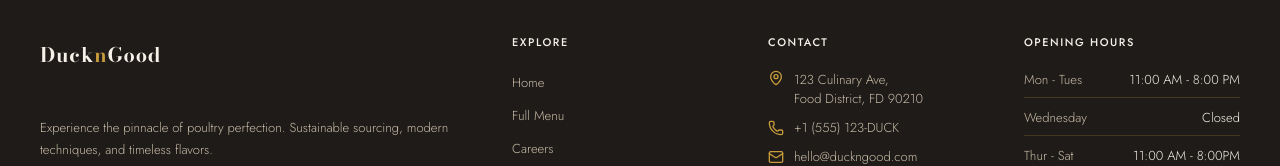
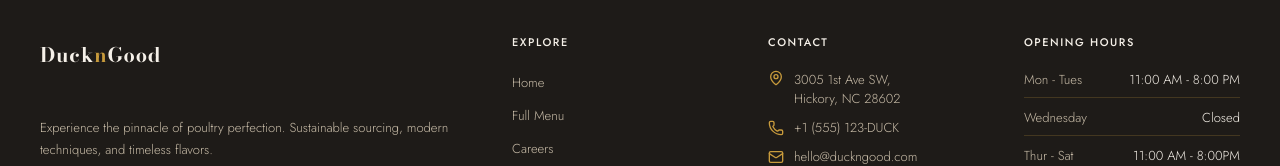
Before and after one commit to Reyyahs/DuckNGood_Webpage_Project, a Next.js app: page / in a window 1280 px wide. Shown: the part 2889-3055 px from the top of the page. Built offline with nearby package versions, Linux system fonts and the light colour scheme.

Commit message:
fix: update address to 3005 1st Ave SW, Hickory, NC 28602

```diff
--- a/app/contact/page.tsx
+++ b/app/contact/page.tsx
@@ -25,9 +25,9 @@ export default function Contact() {
               </div>
               <h3 className="info-card-title">Location</h3>
               <p className="info-card-text">
-                123 Culinary Ave,
+                3005 1st Ave SW,
                 <br />
-                Food District, FD 90210
+                Hickory, NC 28602
               </p>
             </div>
 
--- a/components/layout/Footer.tsx
+++ b/components/layout/Footer.tsx
@@ -81,9 +81,9 @@ export default function Footer() {
               <li className="contact-item">
                 <MapPin className="contact-icon" />
                 <span>
-                  123 Culinary Ave,
+                  3005 1st Ave SW,
                   <br />
-                  Food District, FD 90210
+                  Hickory, NC 28602
                 </span>
               </li>
               <li className="contact-item center-align">
--- a/lib/constants.ts
+++ b/lib/constants.ts
@@ -24,7 +24,7 @@ Key Menu Highlights:
 - Drinks: Bubble Tea, Boba, Thai Tea, Mangonada, Sweet Tea, Hot Tea, and more.
 
 Restaurant Details:
-- Address: 123 Culinary Ave, Food District, FD 90210.
+- Address: 3005 1st Ave SW, Hickory, NC 28602.
 - Hours: Mon-Tues 11AM-8PM, Wed Closed, Thur-Sat 11AM-8PM, Sun 11AM-6PM.
 - Contact: +1 (555) 123-DUCK, hello@duckngood.com.
 
```
